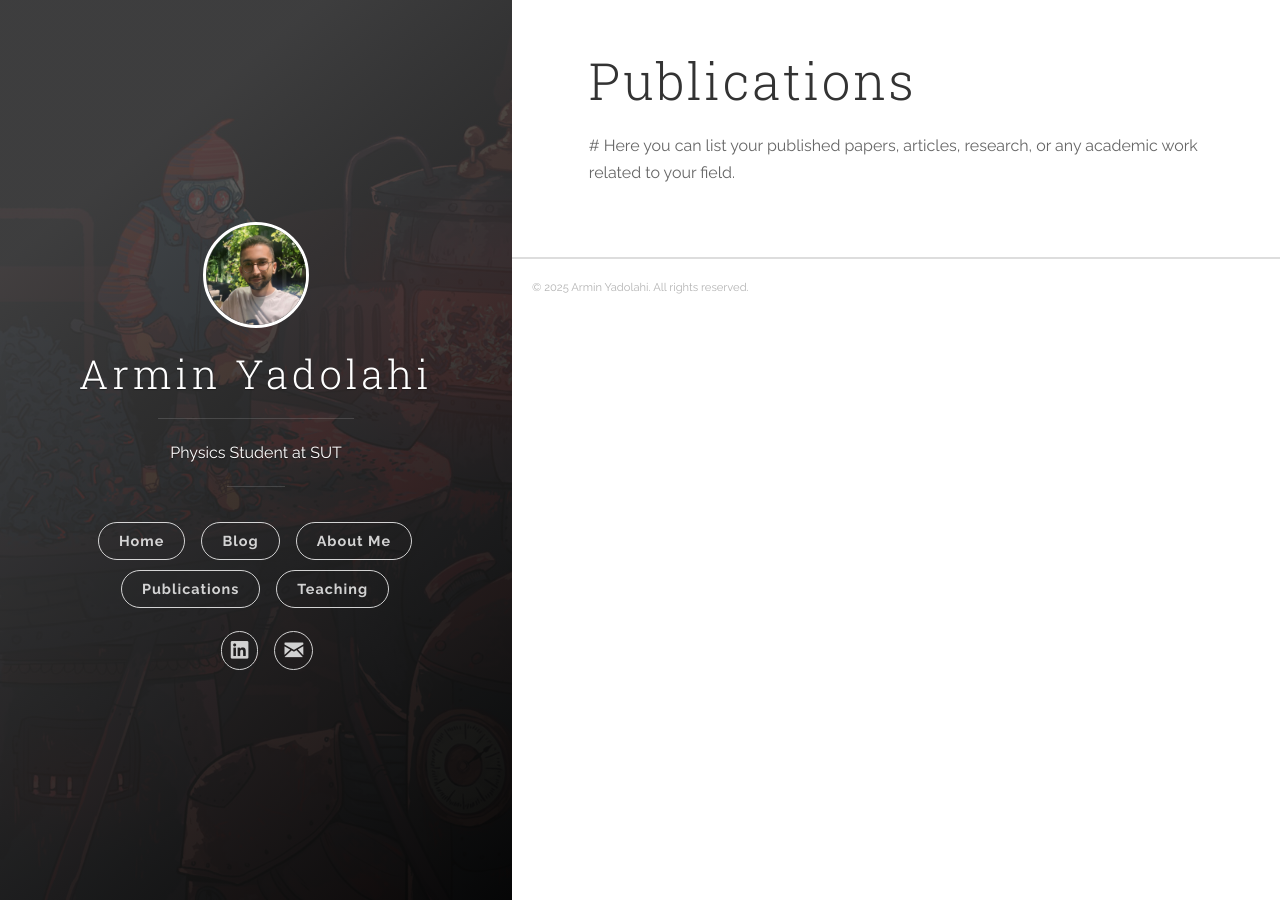
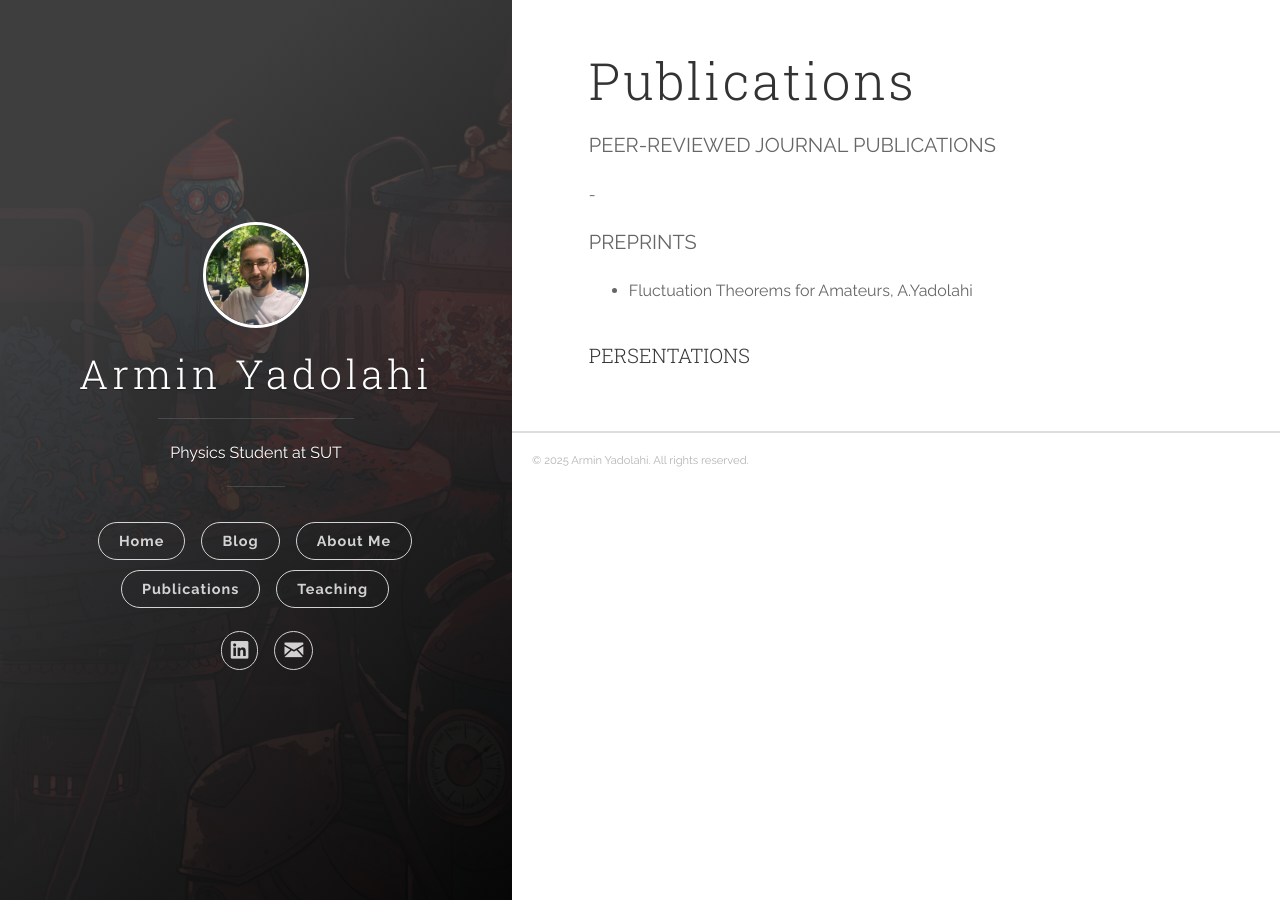
Before and after one commit to ArminYadolahi/ArminYadolahi.github.io, a Jekyll site: the page built from publications.md, in a window 1280 px wide. Built offline with Jekyll 4.4.1, drawn with Linux system fonts in a browser that asks for light colours.

Commit message:
Update publications.md

```diff
--- a/publications.md
+++ b/publications.md
@@ -3,5 +3,14 @@ layout: page
 title: "Publications"
 permalink: /publications/
 ---
-#
-Here you can list your published papers, articles, research, or any academic work related to your field.
+
+<span style="font-size: 20px;">PEER-REVIEWED JOURNAL PUBLICATIONS</span>
+
+-
+
+<span style="font-size: 20px;">PREPRINTS</span>
+
+- Fluctuation Theorems for Amateurs, A.Yadolahi
+
+<span style="font-size: 20px;">PERSENTATIONS</span>
+-
```
